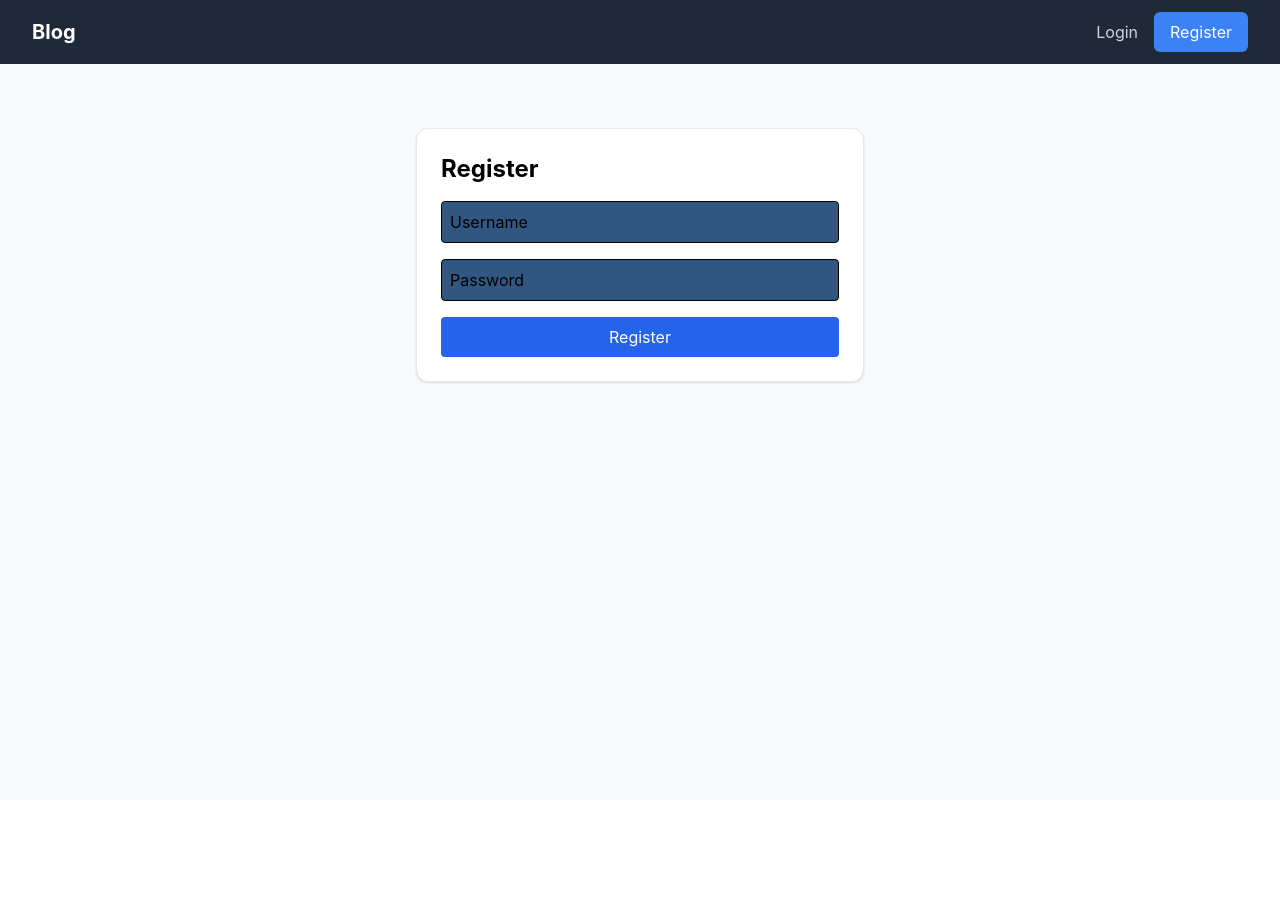
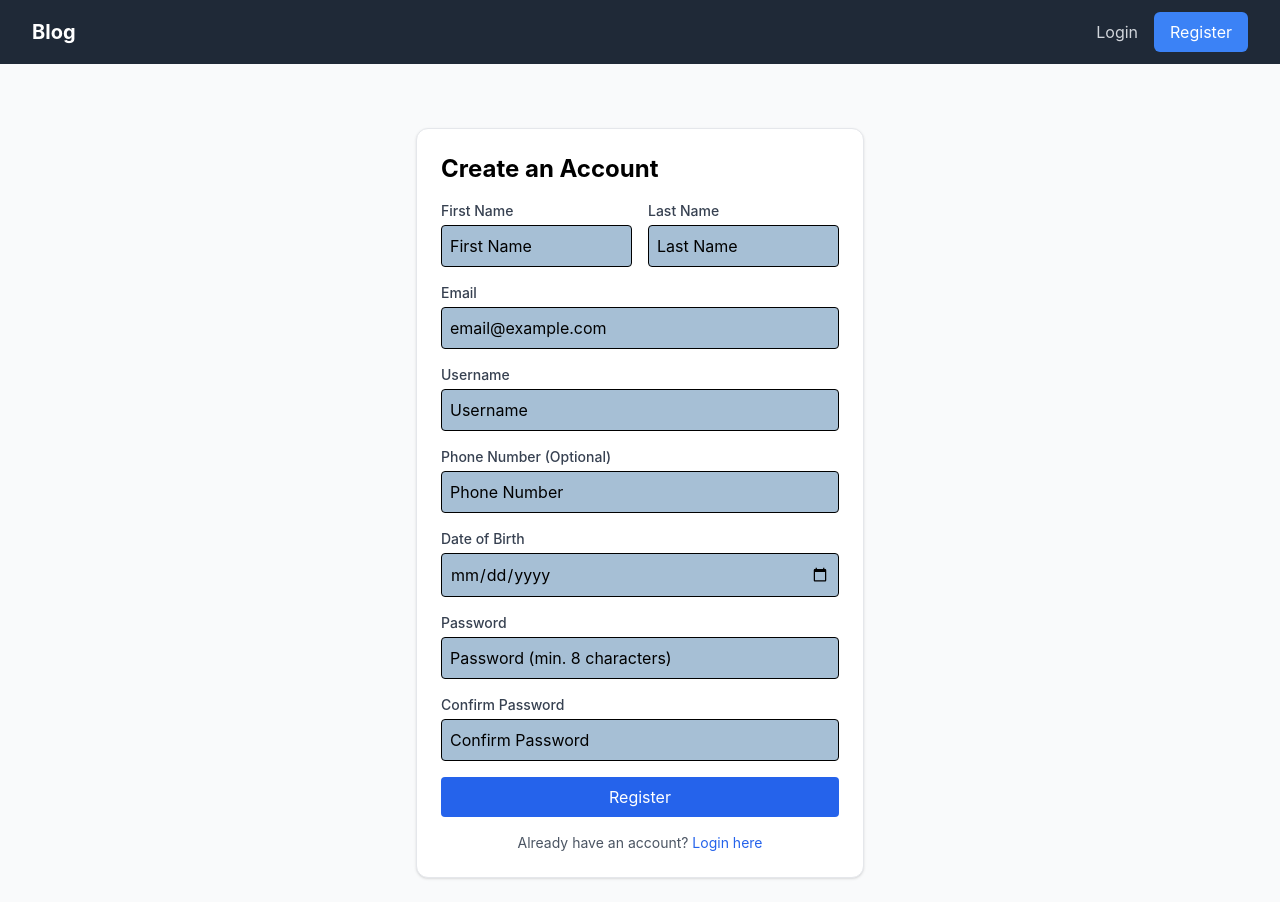
Before and after one commit to ashkshenoy/react-blog-frontend, a React (Create React App) app: page /register in a window 1280 px wide. Before the commit the page ends 800 px from the top, so only its background shows below. Built offline with nearby package versions, Linux system fonts and the light colour scheme; the HTML template or start-up script is replaced by a standard one.

Commit message:
UI related changes

```diff
--- a/src/components/NavBar.js
+++ b/src/components/NavBar.js
@@ -13,14 +13,7 @@ const NavBar = () => {
             <Link to="/" className="text-white font-bold text-xl">
               Blog
             </Link>
-            {currentUser && (
-              <Link
-                to="/create"
-                className="text-gray-300 hover:text-white transition-colors"
-              >
-                Create Post
-              </Link>
-            )}
+
           </div>
 
           {/* Right side */}
--- a/src/pages/PostDetail.js
+++ b/src/pages/PostDetail.js
@@ -1,13 +1,26 @@
 import { useEffect, useState } from 'react';
 import { useParams, useNavigate } from 'react-router-dom';
 import { apiInstance } from '../api/axios';
-
+import { motion, AnimatePresence } from 'framer-motion';
+import { summarizeContent } from "../api/aiService";
+// Assuming you have a function to generate summary
 export default function PostDetail() {
   const { id } = useParams();
   const navigate = useNavigate();
   const [post, setPost] = useState(null);
   const [error, setError] = useState(null);
   const [currentUser, setCurrentUser] = useState(null);
+  const [showSummary, setShowSummary] = useState(false);
+  const [summary, setSummary] = useState('');
+  useEffect(() => {
+    const getSummary = async () => {
+      if (showSummary && post?.content) {
+        const result = await summarizeContent(post.content);
+        setSummary(result);
+      }
+    };
+    getSummary();
+  }, [showSummary, post]);
 
   useEffect(() => {
     const fetchPost = async () => {
@@ -63,7 +76,30 @@ export default function PostDetail() {
             ))}
           </div>
         </div>
+        <div className="mt-6">
 
+
+            <button
+                onClick={() => setShowSummary((prev) => !prev)}
+                className="text-blue-400 hover:text-blue-300 text-sm"
+                >
+                {showSummary ? "Hide Summary" : "Show Summary"}
+                </button>
+
+                <AnimatePresence>
+                {showSummary && (
+                    <motion.div
+                    layout
+                    initial={{ opacity: 0, height: 0 }}
+                    animate={{ opacity: 1, height: 'auto' }}
+                    exit={{ opacity: 0, height: 0 }}
+                    className="mt-4 text-gray-300 text-sm overflow-hidden"
+                    >
+                    {summary}
+                    </motion.div>
+                )}
+                </AnimatePresence>
+            </div>
         <div className="flex justify-between">
           <button
             onClick={() => navigate(-1)}
--- a/src/pages/RegisterPage.jsx
+++ b/src/pages/RegisterPage.jsx
@@ -1,12 +1,22 @@
 import React, { useState } from 'react';
 import { useNavigate } from 'react-router-dom';
-import { authApi } from '../api/axios'; // Import authApi instead of using fetch
+import { authApi } from '../api/axios';
 
 const RegisterPage = () => {
-  const [form, setForm] = useState({ username: '', password: '' });
+  const [form, setForm] = useState({
+    username: '',
+    password: '',
+    confirmPassword: '',
+    email: '',
+    firstName: '',
+    lastName: '',
+    dateOfBirth: '',
+    phoneNumber: ''
+  });
   const [error, setError] = useState('');
   const [loading, setLoading] = useState(false);
   const navigate = useNavigate();
+
   const handleChange = (e) => {
     const { name, value } = e.target;
     setForm(prev => ({
@@ -16,10 +26,40 @@ const RegisterPage = () => {
     // Clear any existing error when user types
     if (error) setError('');
   };
+
+  const validateForm = () => {
+    if (form.password !== form.confirmPassword) {
+      setError('Passwords do not match');
+      return false;
+    }
+
+    if (form.password.length < 8) {
+      setError('Password must be at least 8 characters long');
+      return false;
+    }
+
+    const emailRegex = /^[^\s@]+@[^\s@]+\.[^\s@]+$/;
+    if (!emailRegex.test(form.email)) {
+      setError('Please enter a valid email address');
+      return false;
+    }
+
+    return true;
+  };
+
   const handleSubmit = async (e) => {
     e.preventDefault();
+
+    if (!validateForm()) {
+      return;
+    }
+
     setError('');
     setLoading(true);
+
+    // Create a copy of the form without confirmPassword
+    const formData = { ...form };
+    delete formData.confirmPassword;
 
     // Log the request details
     console.log('Registration request:', {
@@ -28,16 +68,16 @@ const RegisterPage = () => {
         'Content-Type': 'application/json',
         'Accept': 'application/json'
       },
-      data: { username: form.username }
+      data: { username: form.username, email: form.email }
     });
 
     try {
-      const response = await authApi.post('/register', form, {
+      const response = await authApi.post('/register', formData, {
         headers: {
           'Content-Type': 'application/json',
           'Accept': 'application/json'
         },
-        withCredentials: true // Add this to handle CORS
+        withCredentials: true
       });
 
       console.log('Registration response:', {
@@ -63,7 +103,7 @@ const RegisterPage = () => {
       if (err.response?.status === 403) {
         setError('Server rejected the request. Please try again or contact support.');
       } else if (err.response?.status === 409) {
-        setError('Username already exists.');
+        setError('Username or email already exists.');
       } else if (!err.response) {
         setError('Network error. Please check your connection.');
       } else {
@@ -73,38 +113,143 @@ const RegisterPage = () => {
       setLoading(false);
     }
   };
+
   return (
     <div className="max-w-md mx-auto mt-10 p-6 bg-white shadow rounded-xl border">
-      <h2 className="text-2xl font-bold mb-4">Register</h2>
+      <h2 className="text-2xl font-bold mb-4">Create an Account</h2>
       {error && (
         <div className="mb-4 p-2 text-red-600 bg-red-50 rounded border border-red-200">
           {error}
         </div>
       )}
-      <form onSubmit={handleSubmit} className="space-y-4">
+
+      <form onSubmit={handleSubmit} form autoComplete="off" className="space-y-4">
+        <div className="grid grid-cols-2 gap-4">
+          <div>
+            <label className="block text-sm font-medium text-gray-700 mb-1">First Name</label>
             <input
-          name="username"
+              name="firstName"
+              placeholder="First Name"
+              value={form.firstName}
+              onChange={handleChange}
+              className="w-full p-2 border rounded"
+              style={{ backgroundColor: 'white' }}
+              required
+            />
+          </div>
+          <div>
+            <label className="block text-sm font-medium text-gray-700 mb-1">Last Name</label>
+            <input
+              name="lastName"
+              placeholder="Last Name"
+              value={form.lastName}
+              onChange={handleChange}
+              className="w-full p-2 border rounded"
+              style={{ backgroundColor: 'white' }}
+              required
+            />
+          </div>
+        </div>
+
+        <div>
+          <label className="block text-sm font-medium text-gray-700 mb-1">Email</label>
+          <input
+            name="email"
+            type="email"
+            placeholder="email@example.com"
+            value={form.email}
+            onChange={handleChange}
+            className="w-full p-2 border rounded"
+            style={{ backgroundColor: 'white' }}
+            required
+          />
+        </div>
+
+        <div>
+          <label className="block text-sm font-medium text-gray-700 mb-1">Username</label>
+          <input
+            name="user_name"
             placeholder="Username"
+            autoComplete="off"
             value={form.username}
             onChange={handleChange}
             className="w-full p-2 border rounded"
+            style={{ backgroundColor: 'white' }}
             required
           />
+        </div>
+
+        <div>
+          <label className="block text-sm font-medium text-gray-700 mb-1">Phone Number (Optional)</label>
           <input
-          name="password"
+            name="phoneNumber"
+            type="tel"
+            placeholder="Phone Number"
+            value={form.phoneNumber}
+            onChange={handleChange}
+            className="w-full p-2 border rounded"
+            style={{ backgroundColor: 'white' }}
+          />
+        </div>
+
+        <div>
+          <label className="block text-sm font-medium text-gray-700 mb-1">Date of Birth</label>
+          <input
+            name="dateOfBirth"
+            type="date"
+            value={form.dateOfBirth}
+            onChange={handleChange}
+            className="w-full p-2 border rounded"
+            style={{ backgroundColor: 'white' }}
+            required
+          />
+        </div>
+
+        <div>
+          <label className="block text-sm font-medium text-gray-700 mb-1">Password</label>
+          <input
+            name="pass_word"
             type="password"
-          placeholder="Password"
+            autoComplete="off"
+            placeholder="Password (min. 8 characters)"
             value={form.password}
             onChange={handleChange}
             className="w-full p-2 border rounded"
+            style={{ backgroundColor: 'white' }}
             required
           />
+        </div>
+
+        <div>
+          <label className="block text-sm font-medium text-gray-700 mb-1">Confirm Password</label>
+          <input
+            name="confirmPassword"
+            type="password"
+            placeholder="Confirm Password"
+            value={form.confirmPassword}
+            onChange={handleChange}
+            className="w-full p-2 border rounded"
+            style={{ backgroundColor: 'white' }}
+            required
+          />
+        </div>
+
         <button
           type="submit"
-          className="w-full bg-blue-600 text-white p-2 rounded hover:bg-blue-700"
+          className="w-full bg-blue-600 text-white p-2 rounded hover:bg-blue-700 transition duration-200"
+          disabled={loading}
         >
-          Register
+          {loading ? 'Processing...' : 'Register'}
         </button>
+
+        <div className="text-center mt-4">
+          <p className="text-sm text-gray-600">
+            Already have an account?{' '}
+            <a href="/login" className="text-blue-600 hover:underline">
+              Login here
+            </a>
+          </p>
+        </div>
       </form>
     </div>
   );
--- a/src/styles/backgrounds.css
+++ b/src/styles/backgrounds.css
@@ -1,6 +1,6 @@
 :root {
-    --bg-primary: #0f2842;
-    --bg-secondary: #315780;
+    --bg-primary: #0e2a46;
+    --bg-secondary: #a6bfd5;
     --glass-bg: rgba(10, 25, 41, 0.7);
     --accent-blue: #42a5f5;
     --accent-hover: #1976d2;
```
Also changed, not shown: src/components/PostCard.jsx (+18 -12 lines), src/pages/HomePage.js (+49 -69 lines). Lines whose indentation alone changed are shown as unchanged.
